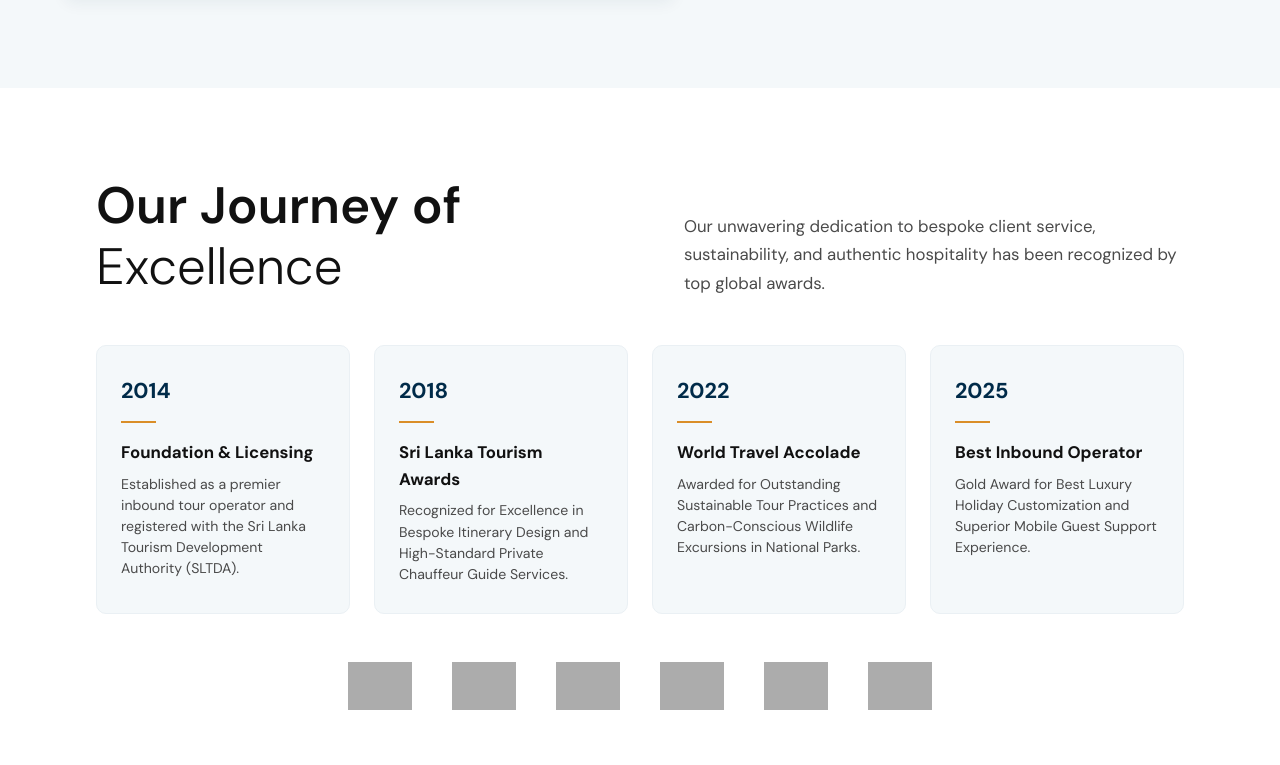
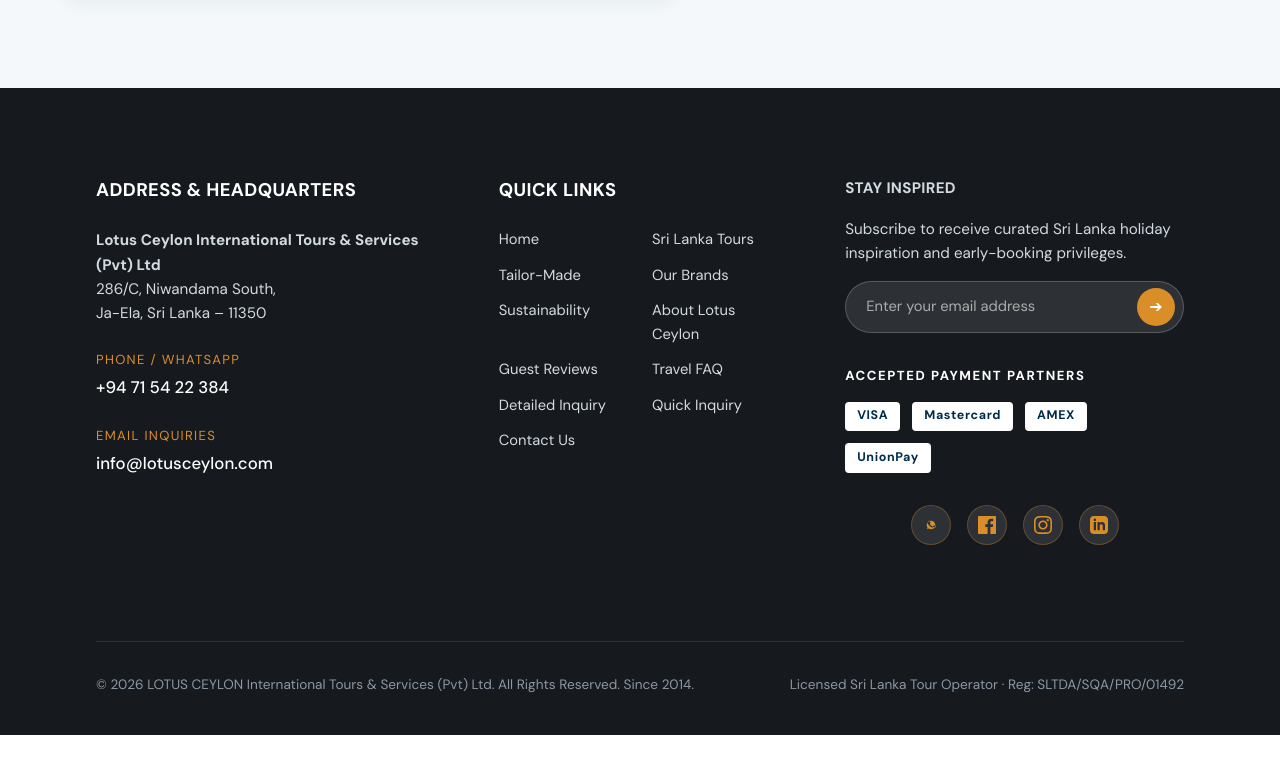
Before and after one commit to kanchu12345/thai, a plain HTML site: page index.html in a window 1280 px wide. Shown: the part 10235-11000 px from the top of the page. After the commit the page ends 10970 px from the top, so only its background shows below. Drawn offline with Linux system fonts and the light colour scheme; grey boxes are pictures that could not be loaded; a web font is replaced by a local one.

Commit message:
Remove Section 12 Our Journey of Excellence and accolades

```diff
--- a/index.html
+++ b/index.html
@@ -984,66 +984,6 @@
     </div>
   </section>
 
-  <!-- ==========================================================================
-       SECTION 12: ACCOLADES, MEMBERSHIPS & JOURNEY OF EXCELLENCE
-       ========================================================================== -->
-  <section class="padding-top--100 padding-bottom--100" id="awards">
-    <div class="wrapper--80">
-      <div style="display: flex; justify-content: space-between; align-items: flex-end; flex-wrap: wrap; gap: 2rem;">
-        <div style="max-width: 450px;">
-          <h2 class="heading--60">
-            <span>Our Journey of</span><br>Excellence
-          </h2>
-        </div>
-        <div style="max-width: 500px;">
-          <p class="paragraph--20">
-            Our unwavering dedication to bespoke client service, sustainability, and authentic hospitality has been recognized by top global awards.
-          </p>
-        </div>
-      </div>
-
-      <!-- Awards Timeline Boxes -->
-      <div class="awards-timeline-grid">
-        <div class="awards-box">
-          <p class="awards-year">2014</p>
-          <hr>
-          <p class="awards-title">Foundation &amp; Licensing</p>
-          <p class="awards-desc">Established as a premier inbound tour operator and registered with the Sri Lanka Tourism Development Authority (SLTDA).</p>
-        </div>
-
-        <div class="awards-box">
-          <p class="awards-year">2018</p>
-          <hr>
-          <p class="awards-title">Sri Lanka Tourism Awards</p>
-          <p class="awards-desc">Recognized for Excellence in Bespoke Itinerary Design and High-Standard Private Chauffeur Guide Services.</p>
-        </div>
-
-        <div class="awards-box">
-          <p class="awards-year">2022</p>
-          <hr>
-          <p class="awards-title">World Travel Accolade</p>
-          <p class="awards-desc">Awarded for Outstanding Sustainable Tour Practices and Carbon-Conscious Wildlife Excursions in National Parks.</p>
-        </div>
-
-        <div class="awards-box">
-          <p class="awards-year">2025</p>
-          <hr>
-          <p class="awards-title">Best Inbound Operator</p>
-          <p class="awards-desc">Gold Award for Best Luxury Holiday Customization and Superior Mobile Guest Support Experience.</p>
-        </div>
-      </div>
-
-      <!-- Membership & Certification Logos -->
-      <div class="affiliations-logo-row">
-        <img src="https://walkerstours.eme-devops.com/2025/09/sustain-logo-9.jpg" alt="SLTDA Member" loading="lazy">
-        <img src="https://walkerstours.eme-devops.com/2025/09/sustain-logo-8.jpg" alt="SLAITO Member" loading="lazy">
-        <img src="https://walkerstours.eme-devops.com/2025/09/sustain-logo-3.jpg" alt="Safe &amp; Secure Certified" loading="lazy">
-        <img src="https://walkerstours.eme-devops.com/2025/09/sustain-logo-4.jpg" alt="PATA Member" loading="lazy">
-        <img src="https://walkerstours.eme-devops.com/2025/09/sustain-logo-7.jpg" alt="World Travel Awards" loading="lazy">
-        <img src="https://walkerstours.eme-devops.com/2025/09/sustain-logo-10.jpg" alt="Travelife Partner" loading="lazy">
-      </div>
-    </div>
-  </section>
 
   <!-- ==========================================================================
        SECTION 13: LUXURY DARK FOOTER (WALKERS TOURS STYLE)
```
